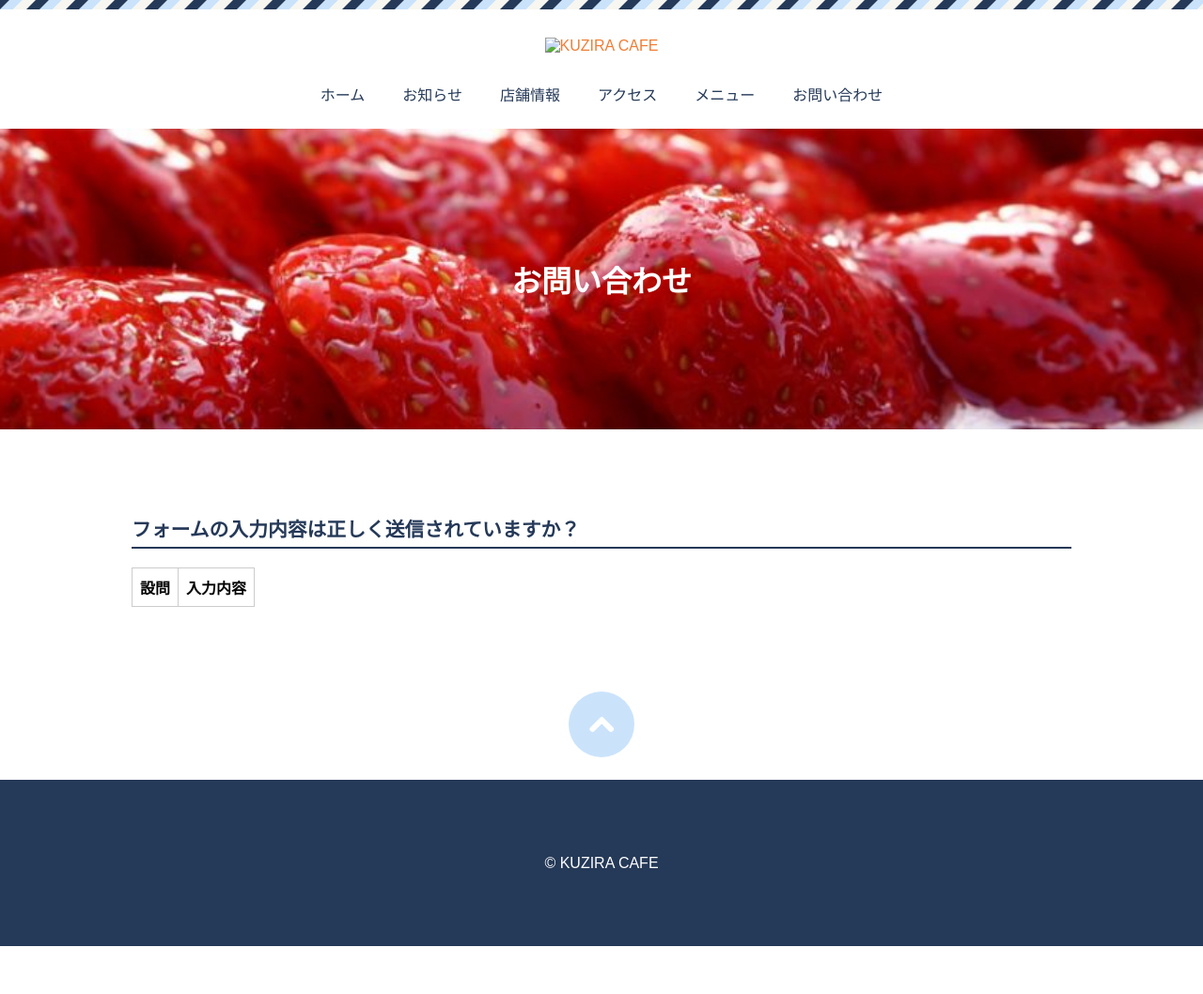
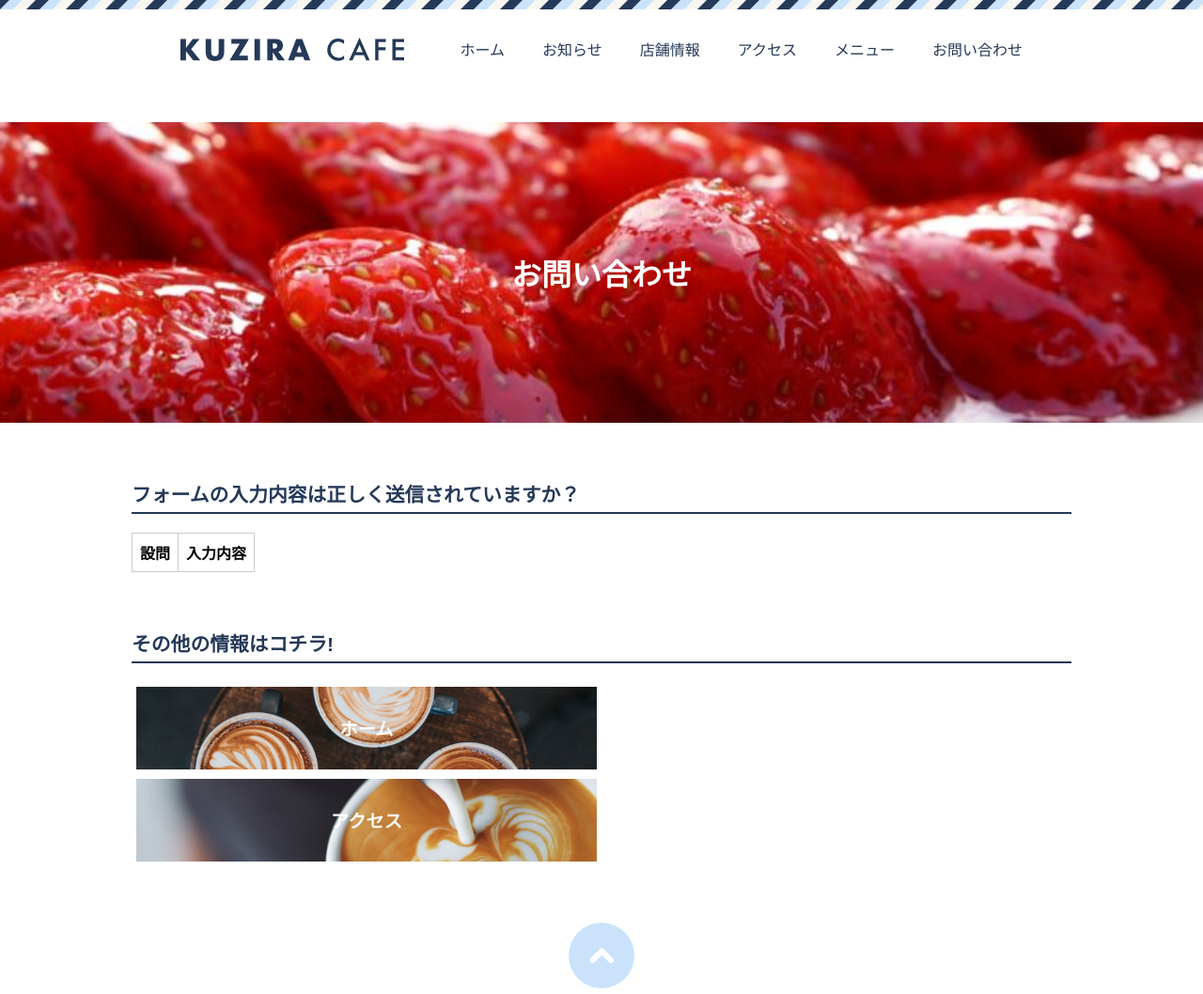
Before and after one commit to 2006keisuke/2006keisuke.github.io, a plain HTML site: page result.html in a window 1280 px wide. Shown: the top 1058 px of the page at 94% size. Before the commit the page ends 1007 px from the top, so only its background shows below. Drawn offline with Linux system fonts and the light colour scheme; files whose address does not match are found by name.

Commit message:
ページ下部にリンク集を追加

```diff
--- a/css/style.css
+++ b/css/style.css
@@ -3,9 +3,14 @@ html{
     font-size:16px;
     font-family:sans-serif;
 }
+/*
 *{
+    outline:1px solid #FF0000;
     box-sizing:boder-box;
-}/*すべてに適用*/
+}
+*/
+
+/*すべてに適用*/
 body{
     margin:0 0 0 0;/*0なのでpxは省略可能 (上、右、下、左マージン)*/
 }
@@ -37,7 +42,7 @@ img{
 
 /*すべてのページに適用 - ヘッダー */
 .header{
-    padding-top:40px;
+    padding:40px 0 40px 0;
     background-image:url(../image/stripe.png);
     background-repeat:repeat-x;
 }
@@ -46,13 +51,14 @@ img{
 }
 
 .nav ul{
-    margin:30px 0 0 0;
+    margin:0;
     padding:0;/*すべて0にする*/
     list-style-type:none;
 
     display:flex;
     justify-content:center;
     gap:40px;
+
 }
 .nav a:link{
     color:#253958;
@@ -67,6 +73,12 @@ img{
     text-decoration:none;
 }
 
+header{
+    display:flex;
+    justify-content:center;
+    gap:60px;
+}
+
 /*すべてのページに適用 - ヒーロー　*/
 .hero{
     padding:137px 0;/*上下に137pxあける*/
@@ -77,7 +89,7 @@ img{
     text-align: center;
 }
 .hero.index{
-    padding:287px 0;
+    padding:287px 0;/*287*/
     background-image:url(../image/home-hero.jpg);
 }
 .hero.access{
@@ -89,9 +101,10 @@ img{
 .hero.contact{
     background-image: url(../image/contact-hero.jpg);
 }
+
 /*すべてのページに適用 - メイン　*/
 main{
-    margin:90px auto 90px auto;
+    margin:60px auto 60px auto;
     max-width:1000px;
 }
 main h2{
@@ -104,6 +117,34 @@ main h2{
 
 .logo-whale{
     text-align: center;
+}
+
+.links{
+    display:grid;
+    grid-template-columns:1fr 1fr;
+}
+.link{
+    padding:30px 0;
+    text-align:center;
+    background-repeat: no-repeat;
+    background-size:cover;
+    font-size:1.2rem;
+    margin:5px 5px;
+}
+.link a{
+    color:#FFFFFF;
+}
+.link.goindex{
+    background-image: url(../image/home-hero.jpg);
+}
+.link.goaccess{
+    background-image: url(../image/access-hero.jpg);
+}
+.link.gocontact{
+    background-image: url(../image/contact-hero.jpg);
+}
+.link.gomenu{
+    background-image: url(../image/menu-hero.jpg);
 }
 
 /*すべてのページに適用 - フッター　*/
--- a/result.html
+++ b/result.html
@@ -20,7 +20,7 @@
     <!-- ヘッダー -->
     <header class="header">
         <div class="logo">
-            <div class="logomark"><a href="index.html"><img src="images/logo.svg" alt="KUZIRA CAFE"></a></div>
+            <div class="logomark"><a href="index.html"><img src="image/logo.svg" alt="KUZIRA CAFE"></a></div>
         </div>
         <nav class="nav">
             <ul>
@@ -46,6 +46,19 @@
                 <th>入力内容</th>
             </tr>
         </table>
+
+        <h2>その他の情報はコチラ!</h2>
+        <div class="links">
+            <div class="link goindex">
+                <a href="index.html"><strong>ホーム</strong></a>
+            </div>
+            <div class="link menu">
+                <a href="menu.html"><strong>メニュー</strong></a>
+            </div>
+            <div class="link goaccess">
+                <a href="access.html"><strong>アクセス</strong></a>
+            </div>
+        </div>
     </main>
     <!-- メインここまで -->
     <!-- フッター -->
```
Also changed, not shown: access.html (+13 -0 lines), contact.html (+13 -0 lines), index.html (+13 -0 lines), menu.html (+13 -0 lines).
